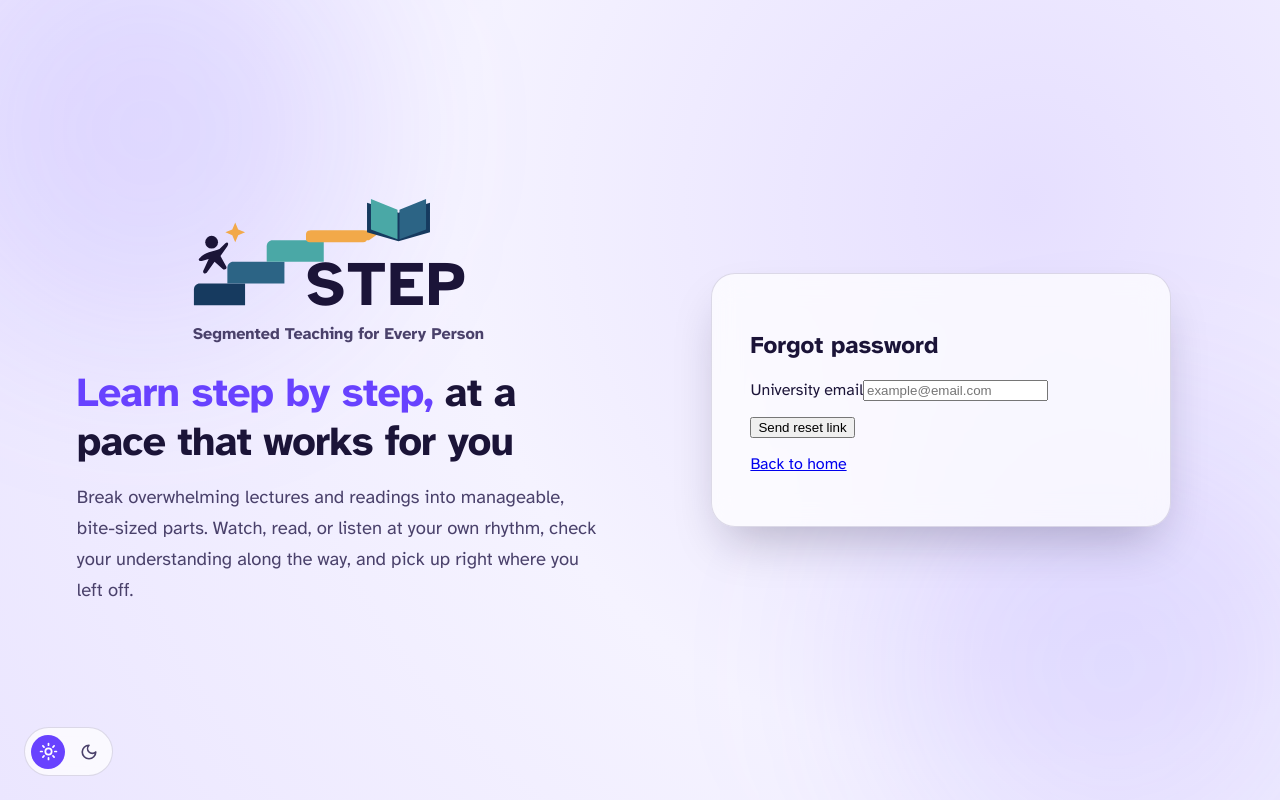
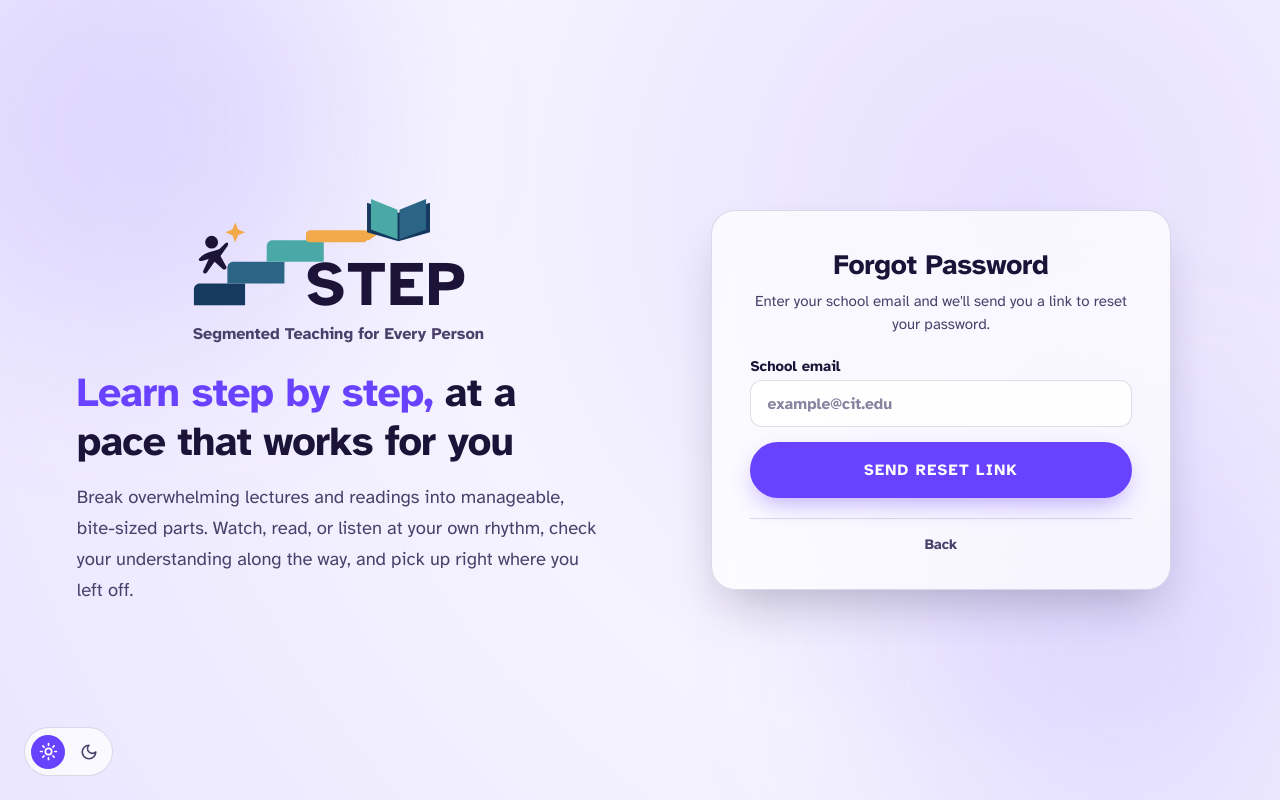
Before and after one commit to The-Triple-D/STEP-Segmented-Teaching-for-Every-Person-, a React (Vite) app in the folder src/frontend/: page /forgot-password in a window 1280 px wide. Built offline with nearby package versions, Linux system fonts and the light colour scheme.

Commit message:
feat(auth): implement password recovery flow

```diff
--- a/src/frontend/src/pages/ForgotPassword.jsx
+++ b/src/frontend/src/pages/ForgotPassword.jsx
@@ -8,35 +8,158 @@ export default function ForgotPassword() {
   const [email, setEmail] = useState('')
   const [sent, setSent] = useState(false)
   const [token, setToken] = useState(null)
+  const [resent, setResent] = useState(false)
 
   function submit(e) {
     e.preventDefault()
     const result = requestReset(email)
-    setToken(result.token)
+    setToken(result?.token || null)
     setSent(true)
+    setResent(false)
+  }
+
+  function handleResend() {
+    const result = requestReset(email)
+    setToken(result?.token || null)
+    setResent(true)
   }
 
   return (
-    <AuthLayout>
-      <h1>Forgot password</h1>
-      <form onSubmit={submit}>
-        <p>
-          <label>
-            University email
-            <input type="email" value={email} onChange={(e) => setEmail(e.target.value)} placeholder="example@email.com" required autoComplete="email" />
-          </label>
-        </p>
-        <button type="submit">Send reset link</button>
-      </form>
-      {sent && (
-        <div role="status" className="auth-notice">
-          <p>If an account exists for that email, a reset link has been sent.</p>
+    <AuthLayout expanded>
+      {!sent ? (
+        <>
+          <div className="step-auth-header">
+            <h2 className="step-auth-heading">Forgot Password</h2>
+            <p
+              style={{
+                margin: '0.5rem 0 0 0',
+                fontSize: '0.94rem',
+                color: 'var(--page-text-muted)',
+                lineHeight: 1.5,
+              }}
+            >
+              Enter your school email and we&apos;ll send you a link to reset your password.
+            </p>
+          </div>
+
+          <form onSubmit={submit} className="step-auth-form">
+            <label className="step-field">
+              <span>School email</span>
+              <input
+                type="email"
+                value={email}
+                onChange={(e) => setEmail(e.target.value)}
+                placeholder="example@cit.edu"
+                required
+                autoComplete="email"
+              />
+            </label>
+
+            <button type="submit" className="step-btn-primary">
+              SEND RESET LINK
+            </button>
+          </form>
+        </>
+      ) : (
+        <div style={{ textAlign: 'center' }}>
+          {/* Clean Envelope Icon Badge */}
+          <div
+            aria-hidden="true"
+            style={{
+              width: '52px',
+              height: '52px',
+              borderRadius: '50%',
+              background: 'var(--blob-color)',
+              color: 'var(--text-accent)',
+              display: 'grid',
+              placeItems: 'center',
+              margin: '0 auto 1rem',
+            }}
+          >
+            <svg
+              width="24"
+              height="24"
+              viewBox="0 0 24 24"
+              fill="none"
+              stroke="currentColor"
+              strokeWidth="2.2"
+              strokeLinecap="round"
+              strokeLinejoin="round"
+            >
+              <rect width="20" height="16" x="2" y="4" rx="2" />
+              <path d="m22 7-8.97 5.7a1.94 1.94 0 0 1-2.06 0L2 7" />
+            </svg>
+          </div>
+
+          <div className="step-auth-header" style={{ marginBottom: '1.1rem' }}>
+            <h2 className="step-auth-heading">Check Your Email</h2>
+            <p
+              style={{
+                margin: '0.55rem 0 0 0',
+                fontSize: '0.95rem',
+                color: 'var(--page-text-muted)',
+                lineHeight: 1.55,
+              }}
+            >
+              We sent a password reset link to{' '}
+              <strong style={{ color: 'var(--page-text)' }}>{email}</strong>.
+            </p>
+          </div>
+
+          {resent && (
+            <p role="status" className="step-auth-status" style={{ fontSize: '0.88rem' }}>
+              A new reset link has been sent.
+            </p>
+          )}
+
           {token && (
-            <p>Mock mode only: <Link to={`/reset-password/${token}`}>open the reset page</Link></p>
+            <Link
+              to={`/reset-password/${token}`}
+              className="step-btn-primary"
+              style={{
+                display: 'block',
+                textAlign: 'center',
+                textDecoration: 'none',
+                marginBottom: '0.9rem',
+              }}
+            >
+              RESET PASSWORD NOW
+            </Link>
           )}
+
+          <p
+            style={{
+              margin: '0.5rem 0 0 0',
+              fontSize: '0.9rem',
+              color: 'var(--page-text-muted)',
+            }}
+          >
+            Didn&apos;t receive the email?{' '}
+            <button
+              type="button"
+              onClick={handleResend}
+              className="step-auth-link"
+              style={{
+                background: 'none',
+                border: 'none',
+                padding: 0,
+                font: 'inherit',
+                cursor: 'pointer',
+              }}
+            >
+              Click to resend
+            </button>
+          </p>
         </div>
       )}
-      <p className="center auth-after"><Link to="/">Back to home</Link></p>
+
+      <div className="step-auth-footer">
+        <p>
+          <Link to="/" className="step-auth-link step-auth-link--muted">
+            Back
+          </Link>
+        </p>
+      </div>
     </AuthLayout>
   )
 }
--- a/src/frontend/src/pages/ResetPassword.jsx
+++ b/src/frontend/src/pages/ResetPassword.jsx
@@ -23,23 +23,75 @@ export default function ResetPassword() {
 
   if (done) {
     return (
-      <AuthLayout>
-        <h1>Password changed</h1>
-        <p role="status">Your password has been updated.</p>
-        <p><Link className="big-link" to="/">Go to home and log in</Link></p>
+      <AuthLayout expanded>
+        <div className="step-auth-header">
+          <h2 className="step-auth-heading">Password Changed</h2>
+        </div>
+
+        <p role="status" className="step-auth-status">
+          Your password has been updated.
+        </p>
+
+        <Link
+          to="/"
+          className="step-btn-primary"
+          style={{ display: 'block', textAlign: 'center', textDecoration: 'none' }}
+        >
+          BACK TO HOME
+        </Link>
       </AuthLayout>
     )
   }
 
   return (
-    <AuthLayout>
-      <h1>Reset password</h1>
-      {error && <p role="alert">{error}</p>}
-      <form onSubmit={submit}>
-        <p><label>New password (8+ characters)<input type="password" value={password} onChange={(e) => setPassword(e.target.value)} required autoComplete="new-password" /></label></p>
-        <p><label>Confirm new password<input type="password" value={confirm} onChange={(e) => setConfirm(e.target.value)} required autoComplete="new-password" /></label></p>
-        <button type="submit">Change password</button>
+    <AuthLayout expanded>
+      <div className="step-auth-header">
+        <h2 className="step-auth-heading">Reset Password</h2>
+      </div>
+
+      {error && (
+        <p role="alert" className="step-auth-alert">
+          {error}
+        </p>
+      )}
+
+      <form onSubmit={submit} className="step-auth-form">
+        <label className="step-field">
+          <span>New password (8+ characters)</span>
+          <input
+            type="password"
+            value={password}
+            onChange={(e) => setPassword(e.target.value)}
+            placeholder="••••••••"
+            required
+            autoComplete="new-password"
+          />
+        </label>
+
+        <label className="step-field">
+          <span>Confirm new password</span>
+          <input
+            type="password"
+            value={confirm}
+            onChange={(e) => setConfirm(e.target.value)}
+            placeholder="••••••••"
+            required
+            autoComplete="new-password"
+          />
+        </label>
+
+        <button type="submit" className="step-btn-primary">
+          CHANGE PASSWORD
+        </button>
       </form>
+
+      <div className="step-auth-footer">
+        <p>
+          <Link to="/" className="step-auth-link step-auth-link--muted">
+            Back
+          </Link>
+        </p>
+      </div>
     </AuthLayout>
   )
 }
```
